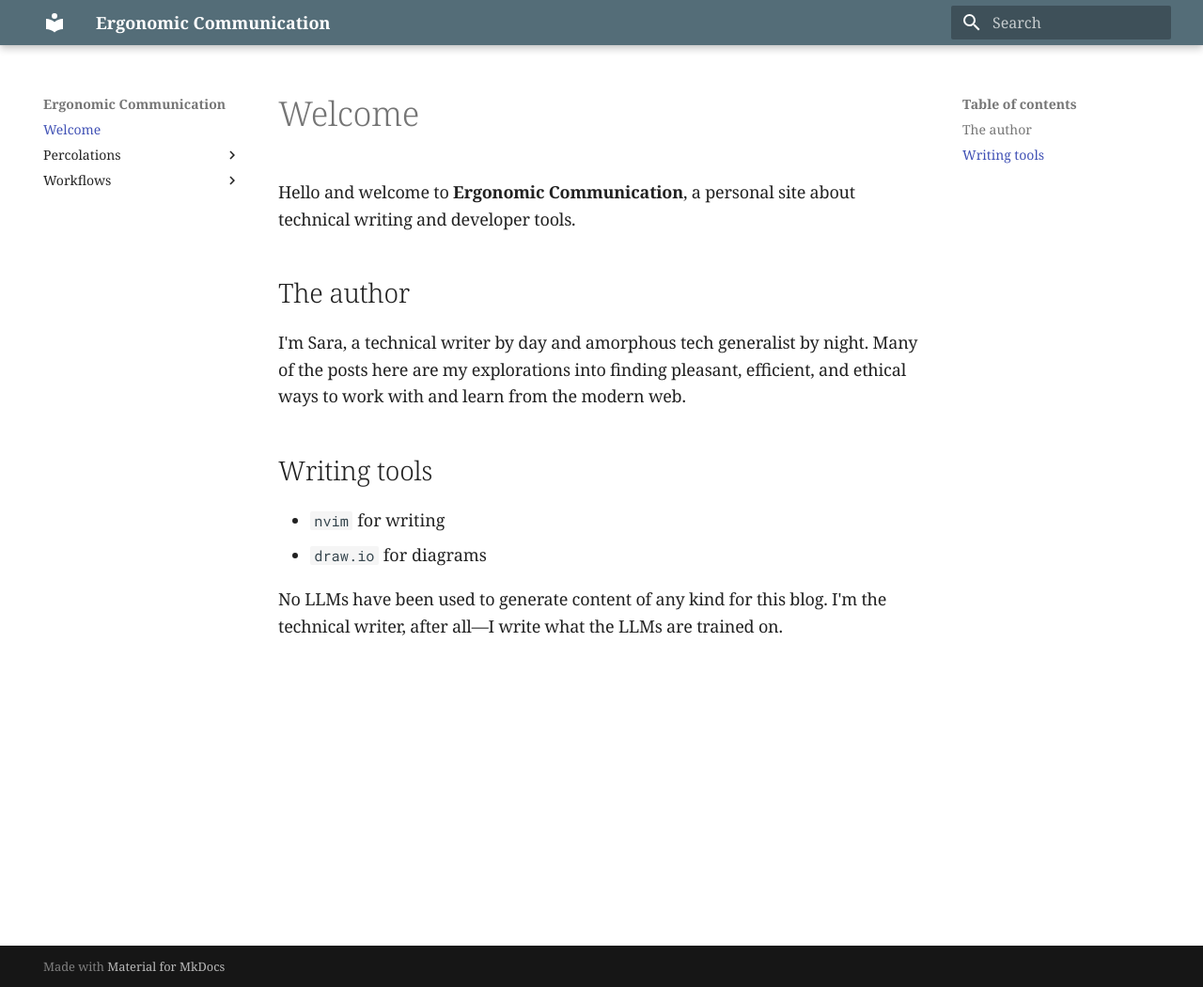
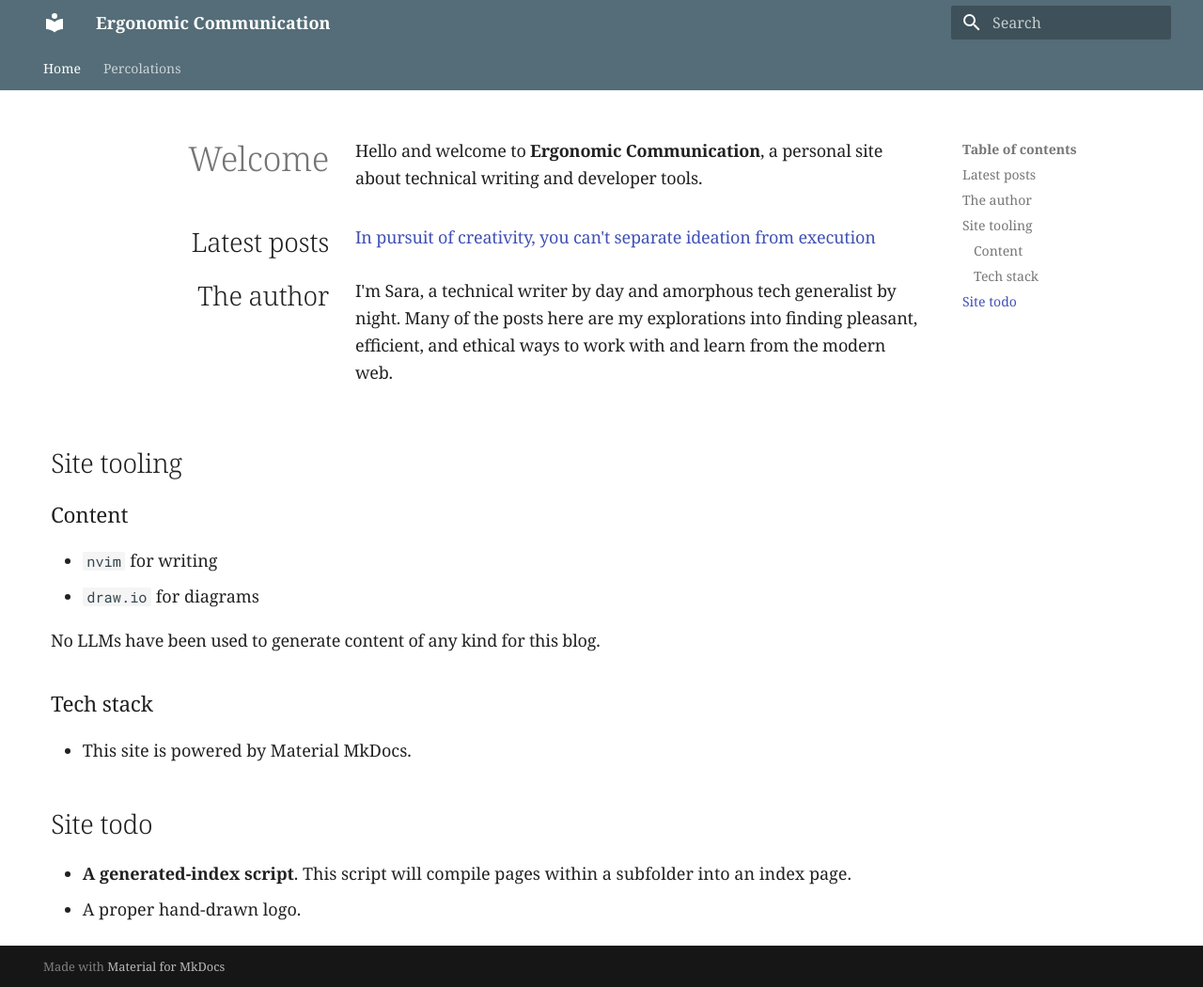
Before and after one commit to s-santillan/s-santillan.github.io, an MkDocs documentation site: the page built from docs/index.md, in a window 1280 px wide and 1050 px high. Shown: the whole window at 94% size. Built offline with MkDocs 1.6.1 and Material for MkDocs 9.7.7, drawn with Linux system fonts in a browser that asks for light colours.

Commit message:
ideation

```diff
--- a/docs/index.md
+++ b/docs/index.md
@@ -1,14 +1,58 @@
+
+<div class="content-2-col" markdown>
+<div class="header-2-col" markdown>
 # Welcome
 
+</div>
+
+<div class="body-2-col" markdown>
 Hello and welcome to **Ergonomic Communication**, a personal site about technical writing and developer tools.
+
+</div>
+</div>
+
+<div class="content-2-col" markdown>
+<div class="header-2-col" markdown>
+
+## Latest posts
+
+</div>
+
+<div class="body-2-col" markdown>
+[In pursuit of creativity, you can't separate ideation from execution](percolations/cant-separate-ideation-from-execution)
+
+</div>
+</div>
+
+<div class="content-2-col" markdown>
+<div class="header-2-col" markdown>
 
 ## The author
 
+</div>
+
+<div class="body-2-col" markdown>
+
 I'm Sara, a technical writer by day and amorphous tech generalist by night. Many of the posts here are my explorations into finding pleasant, efficient, and ethical ways to work with and learn from the modern web.
 
-## Writing tools
+</div>
+</div>
+
+## Site tooling
+
+### Content
 
 - `nvim` for writing
 - `draw.io` for diagrams
 
-No LLMs have been used to generate content of any kind for this blog. I'm the technical writer, after all—I write what the LLMs are trained on.
+No LLMs have been used to generate content of any kind for this blog.
+
+
+### Tech stack
+
+- This site is powered by Material MkDocs.
+
+## Site todo
+
+- **A generated-index script**. This script will compile pages within a subfolder into an index page.
+- A proper hand-drawn logo.
--- a/docs/stylesheets/custom.css
+++ b/docs/stylesheets/custom.css
@@ -29,3 +29,7 @@ p {
     margin-top: 0rem;
   }
 }
+
+.md-sidebar--primary {
+  display: none;
+}
--- a/mkdocs.yml
+++ b/mkdocs.yml
@@ -8,9 +8,17 @@ theme:
     accent: indigo
   font:
     text: Noto Serif
+  features:
+    - navigation.tabs
+    - navigation.path
+    - navigation.indexes
 markdown_extensions:
   - attr_list
   - md_in_html
   # Didn't realize I'd need to explicitly allow markdown in html
 extra_css:
   - stylesheets/custom.css
+nav:
+    - Home: 'index.md'
+    - Percolations:
+      - 'percolations/index'
```
Also changed, not shown: docs/percolations/cant-separate-ideation-from-execution.md (added, +67 -0 lines), docs/percolations/index.md (added, +1 -0 lines).
